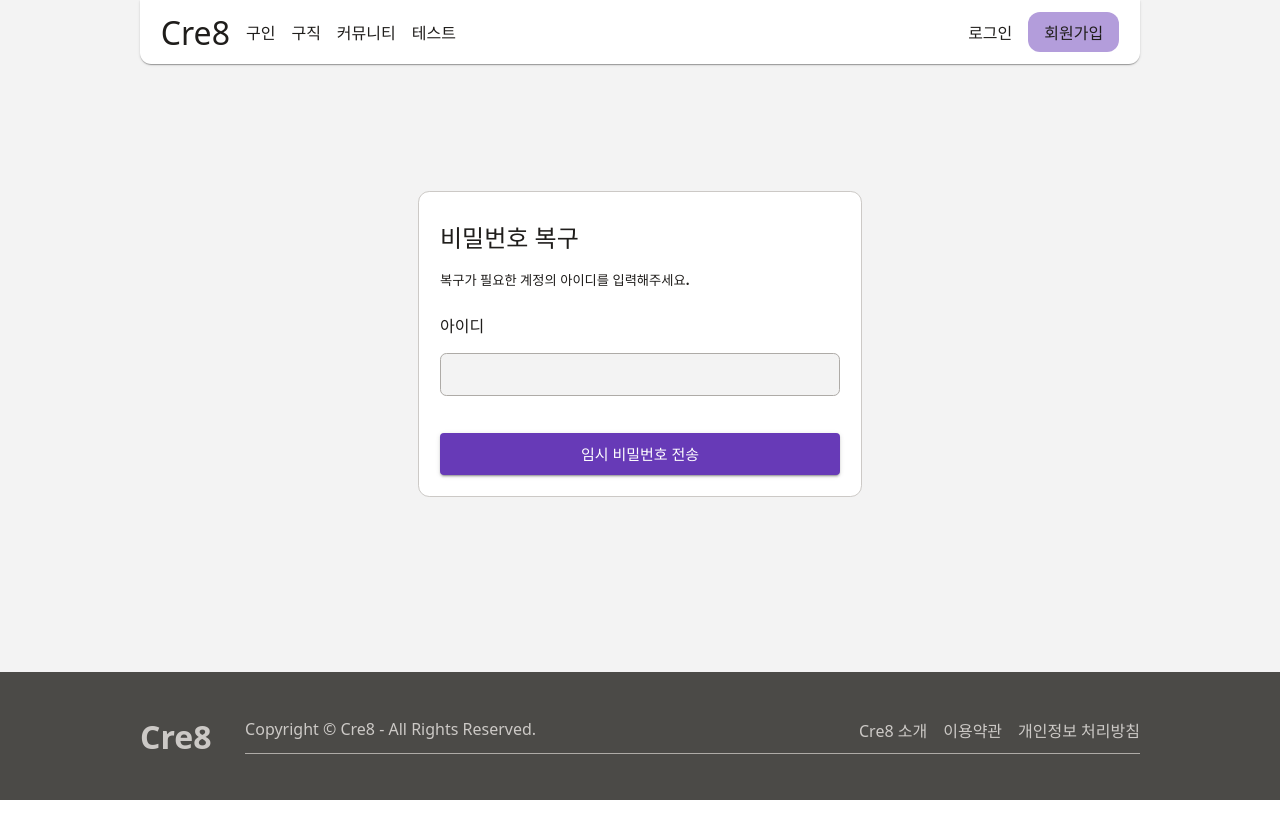
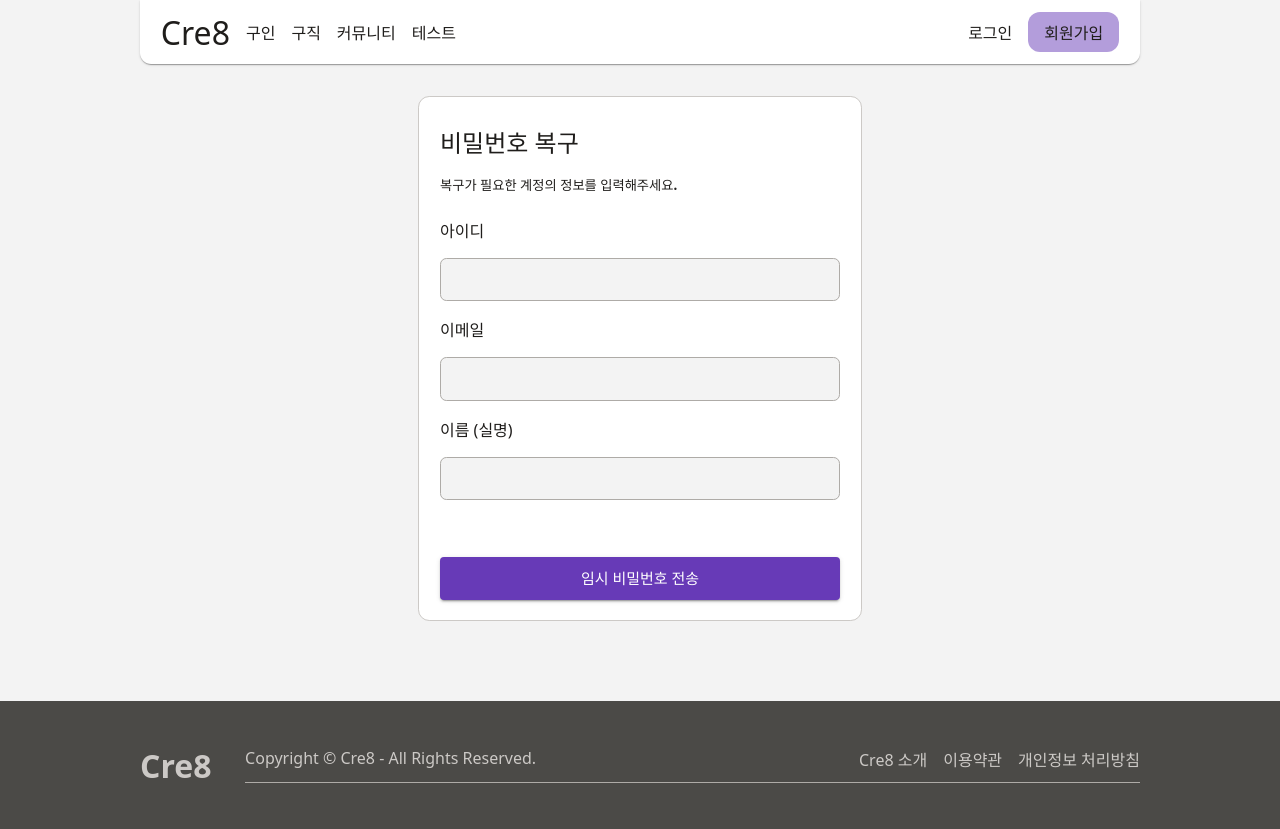
Before and after one commit to potatosalad775/Cre8-FrontEnd, a React (Vite) app: page /recoverPassword in a window 1280 px wide. Before the commit the page ends 800 px from the top, so only its background shows below. Built offline with nearby package versions, Linux system fonts and the light colour scheme; no server answers; a web font is replaced by a local one; what @tiptap/extension-youtube would draw is missing.

Commit message:
Feat: Apply API changes for Password Recovery
Added name, email requirements to password recovery

```diff
--- a/src/pages/UserAuth/RecoverPassword.jsx
+++ b/src/pages/UserAuth/RecoverPassword.jsx
@@ -11,6 +11,8 @@ export default function RecoverPasswordPage() {
   const isSubmitting = navigation.state === "submitting";
   const [requestData, setRequestData] = useState({
     loginId: "",
+    name: "",
+    email: "",
   });
   const [helperText, setHelperText] = useState("");
 
@@ -34,9 +36,9 @@ export default function RecoverPasswordPage() {
             navigate('/login');
           }, 3000);
           break;
-        case 404:
+        case 400:
           // 복구 실패
-          setHelperText("아이디를 찾을 수 없습니다.");
+          setHelperText("입력한 정보의 계정을 찾을 수 없습니다.");
           break;
         default:
           setHelperText("알 수 없는 오류가 발생했습니다.");
@@ -49,14 +51,36 @@ export default function RecoverPasswordPage() {
     <div className={`center ${classes.authPage}`}>
       <Form onSubmit={handleSubmit} className={classes.authForm}>
         <h2>비밀번호 복구</h2>
-        <h5>복구가 필요한 계정의 아이디를 입력해주세요.</h5>
+        <h5>복구가 필요한 계정의 정보를 입력해주세요.</h5>
         <div className={classes.authLabel}>
-          <label htmlFor="email">아이디</label>
+          <label htmlFor="loginId">아이디</label>
           <input
             id="loginId"
             name="loginId"
             type="text"
             value={requestData.loginId || ""}
+            onChange={handleChange}
+            required
+          />
+        </div>
+        <div className={classes.authLabel}>
+          <label htmlFor="email">이메일</label>
+          <input
+            id="email"
+            name="email"
+            type="email"
+            value={requestData.email || ""}
+            onChange={handleChange}
+            required
+          />
+        </div>
+        <div className={classes.authLabel}>
+          <label htmlFor="name">이름 (실명)</label>
+          <input
+            id="name"
+            name="name"
+            type="name"
+            value={requestData.name || ""}
             onChange={handleChange}
             required
           />
@@ -69,6 +93,7 @@ export default function RecoverPasswordPage() {
             color="primary"
             size="large"
             disabled={isSubmitting}
+            sx={{ marginTop: "1.3rem" }}
           >
             {isSubmitting ? "임시 비밀번호 요청 중" : "임시 비밀번호 전송"}
           </Button>
```
